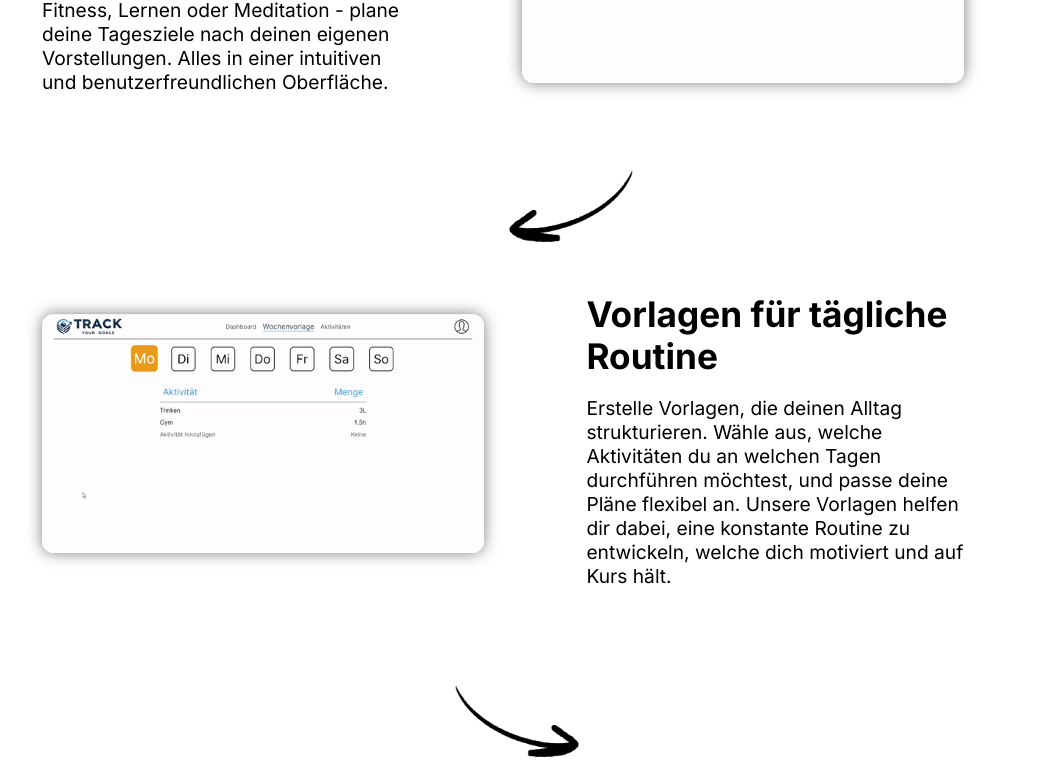
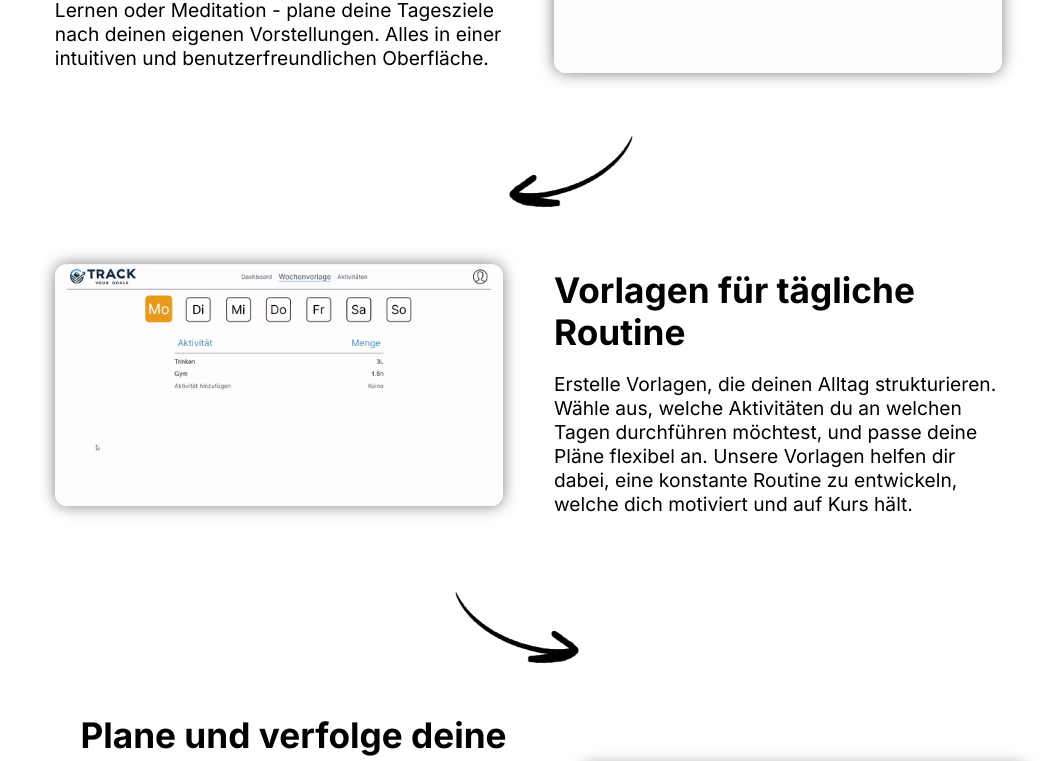
Before and after one commit to BucLuc/track-your-goals, a Next.js app: page / in a window 1280 px wide. Shown: the part 1132-1893 px from the top of the page, without its empty margins (86-1141 px from the left). Built offline with nearby package versions, Linux system fonts and the light colour scheme; no server answers.

Commit message:
minor adjustments

```diff
--- a/app/(site)/page.module.css
+++ b/app/(site)/page.module.css
@@ -69,13 +69,13 @@
     display: flex;
     justify-content: center;
     align-items: center;
-    gap: 10%;
+    gap: 5%;
     margin-top: 150px;
     position: relative;
 }
 
 .info .content {
-    width: 40vw;
+    width: 35vw;
 }
 
 .info .content h2 {
@@ -87,10 +87,23 @@
     font-size: 1.2rem;
 }
 
+.info .img-section {
+    width: 35vw;
+}
+
 .info .img-section img {
     width: 100%;
     box-shadow: 0px 0px 15px rgba(0, 0, 0, 0.5);
     border-radius: 12px;
+    transition: transform 0.2s ease-in-out;
+}
+
+.info .img-section img:hover {
+    transform: scale(1.1) rotate(5deg);
+}
+
+.info .img-section .left-image:hover {
+    transform: scale(1.1) rotate(-5deg);
 }
 
 .info .arrow img {
@@ -98,6 +111,7 @@
     right: 42%;
     bottom: -45%;
     width: 10vw;
+    z-index: 100;
 }
 
 .info .left-arrow img {
@@ -106,6 +120,7 @@
     left: 40%;
     bottom: -45%;
     width: 10vw;
+    z-index: 100;
 }
 
 .end-part {
--- a/app/(site)/page.tsx
+++ b/app/(site)/page.tsx
@@ -36,7 +36,7 @@ export default function Home() {
         </div>
         <div className={styles.info}>
             <div className={styles['img-section']}>
-                <img alt="activities" src="/img/template.gif" />
+                <img alt="activities" src="/img/template.gif" className={styles['left-image']}/>
             </div>
             <div className={styles.content}>
               <h2>Vorlagen für tägliche Routine</h2>
```
